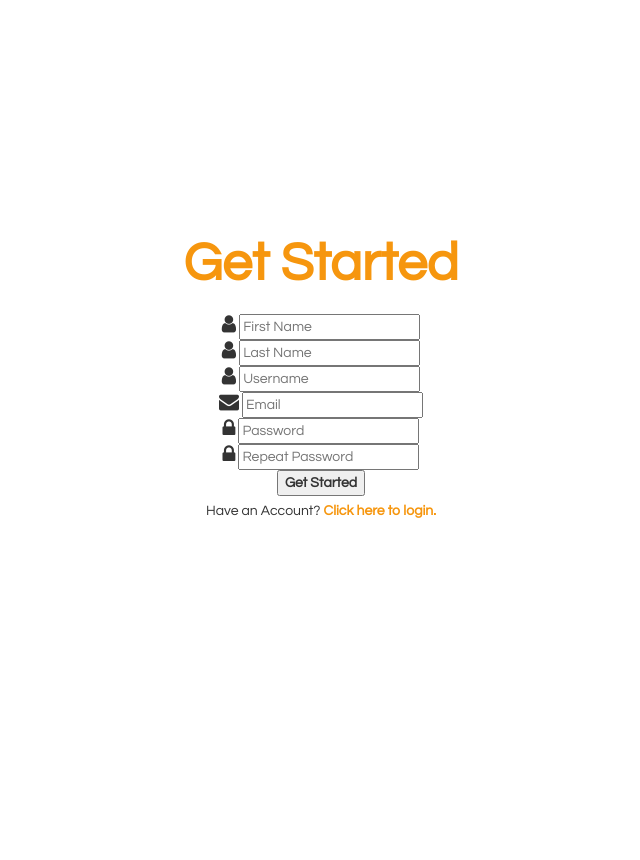
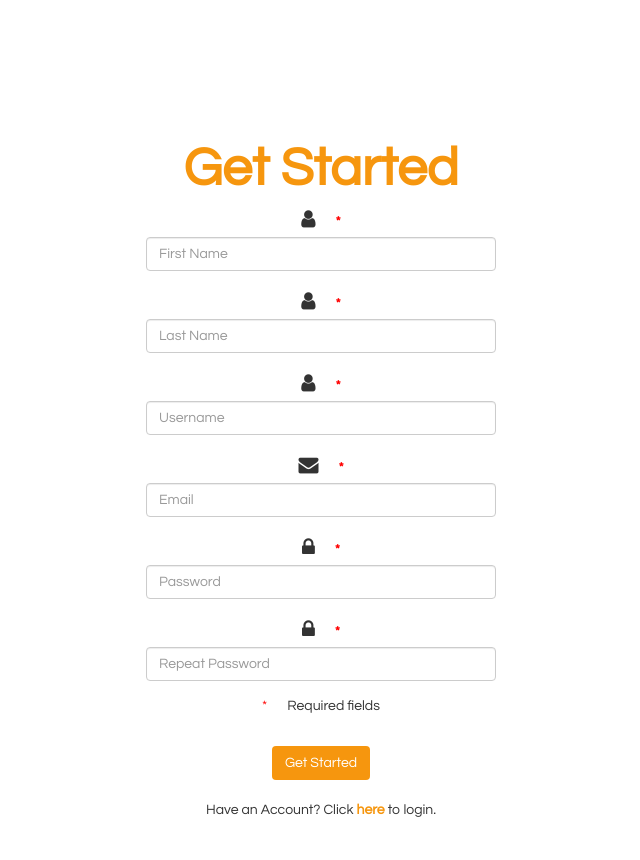
Before and after one commit to angieMutava/bc-12-online-store, a Flask app: page /signup in a window 1280 px wide. Shown: the whole page, without its empty margins (319-959 px from the left). After the commit the page ends 817 px from the top, so only its background shows below. Run offline with Flask 2, Linux system fonts and the light colour scheme; some libraries are stand-ins or nearby versions.

Commit message:
Change log in and sign up UI

```diff
--- a/app/auth/templates/signup.html
+++ b/app/auth/templates/signup.html
@@ -13,27 +13,29 @@
         {% endif %}
         <div>
           <div class="reg_form">
-            <form method=post>
+            <form action="" method="post" role="form">
               {{ form.hidden_tag() }}
-              <dl>
-                <dd> <i class="fa fa-user" aria-hidden="true"></i>      {{ form.fname(class_="u-full-width", placeholder="First Name", maxlength=100) }}
-
-                <dd> <i class="fa fa-user" aria-hidden="true"></i>      {{ form.lname(class_="u-full-width", placeholder="Last Name", maxlength=100) }}
-
-                <dd> <i class="fa fa-user" aria-hidden="true"></i>      {{ form.username(class_="u-full-width", placeholder="Username", maxlength=64) }}
-
-                <dd> <i class="fa fa-envelope" aria-hidden="true"></i>  {{ form.email(class_="u-full-width", placeholder="Email", maxlength=64) }}
-
-                <dd> <i class="fa fa-lock" aria-hidden="true"></i>      {{ form.password(class_="u-full-width", placeholder="Password") }}
-
-                <dd> <i class="fa fa-lock" aria-hidden="true"></i>      {{ form.confirm(class_="u-full-width", placeholder="Repeat Password") }}
-
-                <dt>{{ form.submit }}
-              </dl>
+              <div class="form-group">
+                <label for="fname"><i class="fa fa-user" aria-hidden="true"></i><span style="color: red; margin-left: 20px;">*</span></label><input type="text" class="form-control" id="fname" name="fname" placeholder="First Name">
+                <br/>
+                <label for="lname"><i class="fa fa-user" aria-hidden="true"></i><span style="color: red; margin-left: 20px;">*</span></label><input type="text" class="form-control" id="lname" name="lname" placeholder="Last Name">
+                <br/>
+                <label for="username"><i class="fa fa-user" aria-hidden="true"></i><span style="color: red; margin-left: 20px;">*</span></label><input type="text" class="form-control" id="username" name="username" placeholder="Username">
+                <br/>
+                <label for="email"><i class="fa fa-envelope" aria-hidden="true"></i><span style="color: red; margin-left: 20px;">*</span></label><input type="text" class="form-control" id="email" name="email" placeholder="Email">
+                <br/>
+                <label for="password"><i class="fa fa-lock" aria-hidden="true"></i><span style="color: red; margin-left: 20px;">*</span></label><input type="password" class="form-control" id="password" name="password" placeholder="Password">
+                <br/>
+                <label for="confirm"><i class="fa fa-lock" aria-hidden="true"></i><span style="color: red; margin-left: 20px;">*</span></label><input type="password" class="form-control" id="confirm" name="confirm" placeholder="Repeat Password">
+              </div>
+              <p><span style="color: red; margin-right: 20px;">*</span>Required fields</p>
+              <button type="submit" class="btn btn-custom">Get Started</button>
+            </form>
+          </div>
             </form>
           </div>
         </div>
-          <p>Have an Account? <a href="{{ url_for('auth.login') }}">Click here to login.</a></p>
+          <p>Have an Account? Click <a href="{{ url_for('auth.login') }}">here</a> to login.</p>
         </div>
         </div>
       </div>
--- a/app/static/css/styles.css
+++ b/app/static/css/styles.css
@@ -194,7 +194,7 @@ html, body {
   width: 100%;
   height: 100%;
   min-height:680px;
-  margin-top: 6rem;
+  padding: 0px;
   text-align: center;
 }
 
@@ -211,7 +211,7 @@ html, body {
   color: #F6960E;
   font-weight: bold;
   font-size: 40pt;
-  padding-top: 175px;
+  padding-top: 120px;
 }
 
 .login_page a,
@@ -219,43 +219,20 @@ html, body {
   color: #F6960E;
   font-weight: bold;
 }
-
+.sign_form,
 .reg_form {
-  margin: 0px;
+ margin: 0px 450px 0px 450px;
 }
 
-.reg_form dl{
-  margin: 5px 0px 5px 0px;
-
-}
-
-.reg_form dt{
-  margin: 0px;
-}
-
-.reg_form dd{
-  margin: 0px;
-}
-
-.value-prop {
-  margin-top: 1rem;
+.form-group.required .control-label:after {
+   content:"*";
+   color:red;
 }
 
 
-.value-prop {
-  margin-top: 1rem;
-}
-
-.value-props {
-  margin-top: 4rem;
-  margin-bottom: 4rem;
-}
-
-
-
-/* ############################################################################ */
-/* ########################### OVERVIEW - STORE ############################### */
-/* ############################################################################ */
+/* ####################################################################################### */
+/* ########################### OVERVIEW - STORE & PRODUCTS ############################### */
+/* ####################################################################################### */
 
 .available_stores {
 
@@ -303,7 +280,14 @@ html, body {
 
 
 
+/* ####################################################################################### */
+/* ########################### ADD - STORE & PRODUCTS ############################### */
+/* ####################################################################################### */
 
-/* ############################################################################### */
-/* ########################### OVERVIEW - PRODUCTS ############################### */
-/* ############################################################################### */
+.myjumbotron {
+  /*background-color: #E64545;*/
+}
+
+.myjumbotron p {
+  font-size: 12pt;
+}
```
Also changed, not shown: app/auth/templates/login.html (+12 -8 lines).
